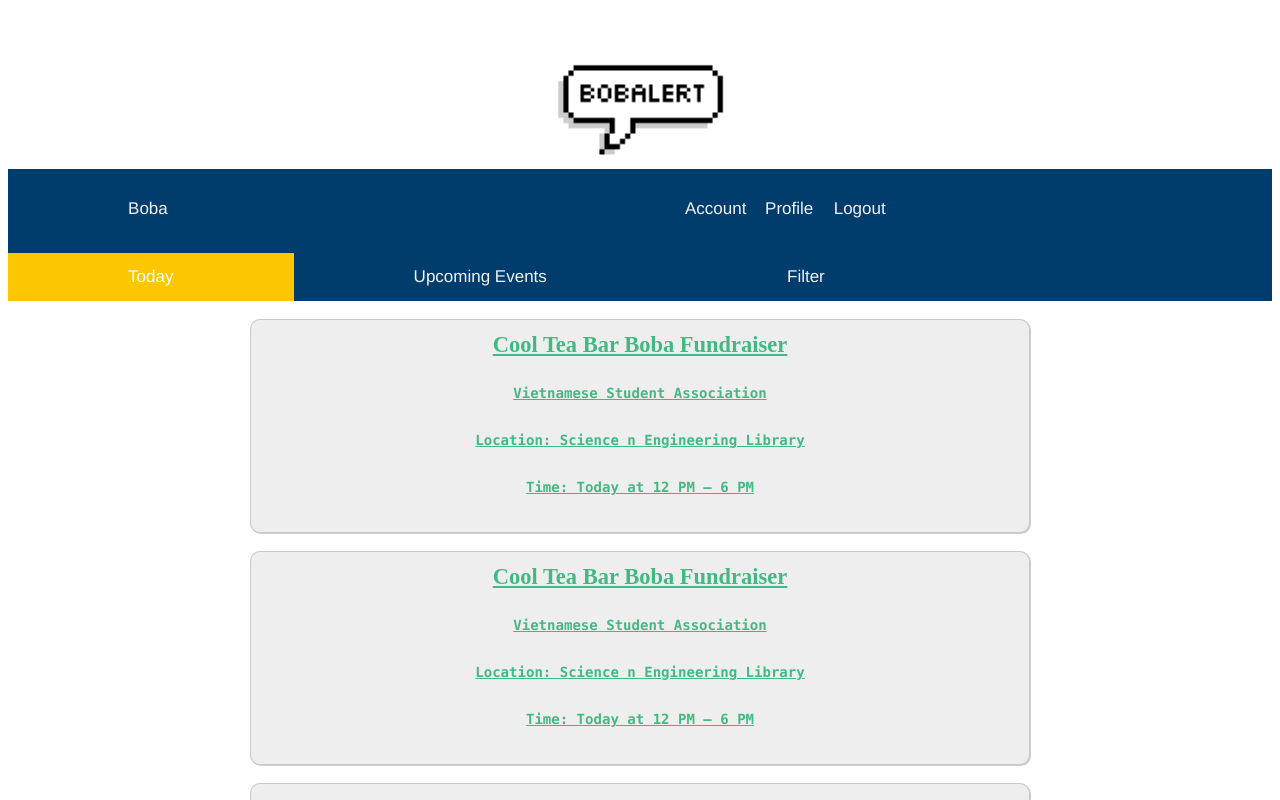
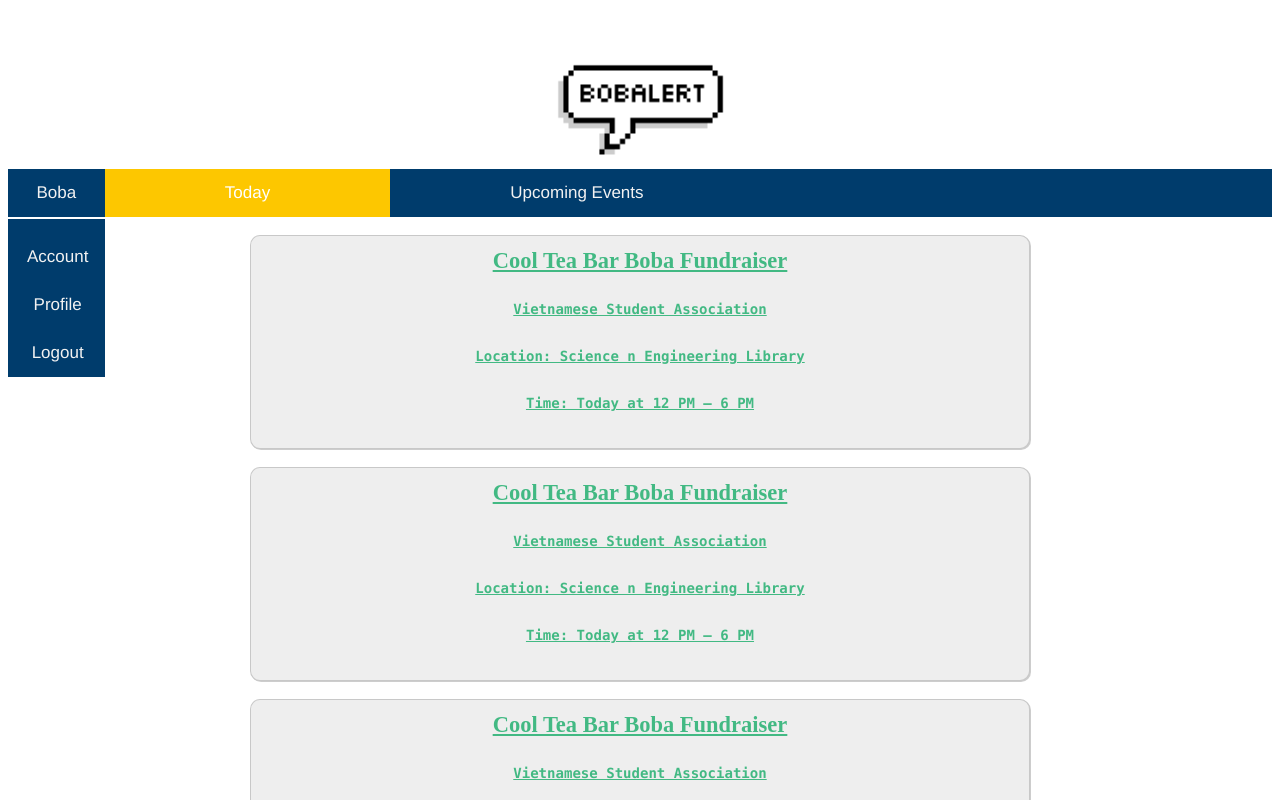
Before and after one commit to WinstonGGG/Bobalert, a Vue app in the folder hello-world/: page / in a window 1280 px wide. Shown: the top 800 px of the page. Built offline with nearby package versions, Linux system fonts and the light colour scheme.

Commit message:
dropdown working

```diff
--- a/hello-world/src/components/DropdownList.vue
+++ b/hello-world/src/components/DropdownList.vue
@@ -1,16 +1,14 @@
 <template>
-  <div>
+  <div class="dropdown">
     <a href="#" v-on:click.prevent="showDropDown=!showDropDown">
       <div>Boba</div>
       <!-- <img src="..." alt="avatar"> -->
       <i :class="{ 'fa-caret-up': showDropDown, 'fa-caret-down': !showDropDown }" aria-hidden="true"></i>
     </a>
-    <div v-if="showDropDown">
-      <ul>
-        <li :key="link.id" v-for="link in links">
-          <a href="#">{{link.name}}</a>
-        </li>
-      </ul>
+    <div v-if="showDropDown" class="dropdown-content">
+      <div :key="link.id" v-for="link in links">
+        <a href="#">{{link.name}}</a>
+      </div>
     </div>
   </div>
 </template>
@@ -45,18 +43,29 @@ export default {
 
 <!-- Add "scoped" attribute to limit CSS to this component only -->
 <style scoped>
-h3 {
-  margin: 40px 0 0;
+.dropdown {
+  width: 300px;
 }
-ul {
+/* Dropdown content (hidden by default) */
+.dropdown-content {
+  margin-top: 50px;
+  position: absolute;
+  z-index: 2;
+  width: 97px;
+  background-color: #003c6c;
   list-style-type: none;
   padding: 0;
 }
-li {
-  display: inline-block;
-  margin: 0 10px;
+.dropdown-content div {
+  padding: 14px 9.5%;
+  font-size: 17px;
+  float: none;
+  text-decoration: none;
+  /* display: block; */
 }
-a {
-  color: #42b983;
+.dropdown-content div a {
+  margin-left: 0;
+  width: 84%;
+  text-align: center;
 }
 </style>
--- a/hello-world/src/pages/index/App.vue
+++ b/hello-world/src/pages/index/App.vue
@@ -5,9 +5,8 @@
       <DropdownList/>
       <a class="active" href="../">Today</a>
       <a href="#upcoming">Upcoming Events</a>
-      <a href="#filter">Filter</a>
+      <Filter/>
     </div>
-    <Filter/>
     <br>
     <router-view></router-view>
     <br>
```
